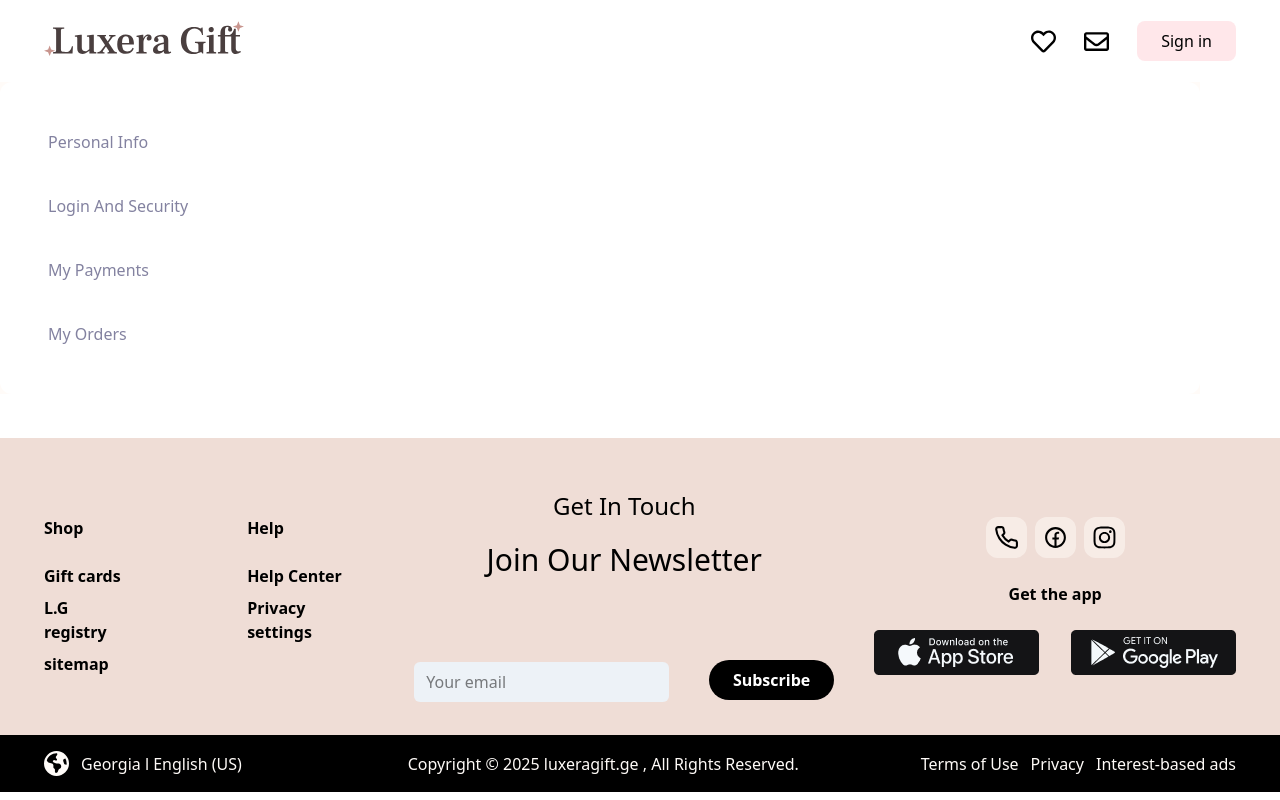
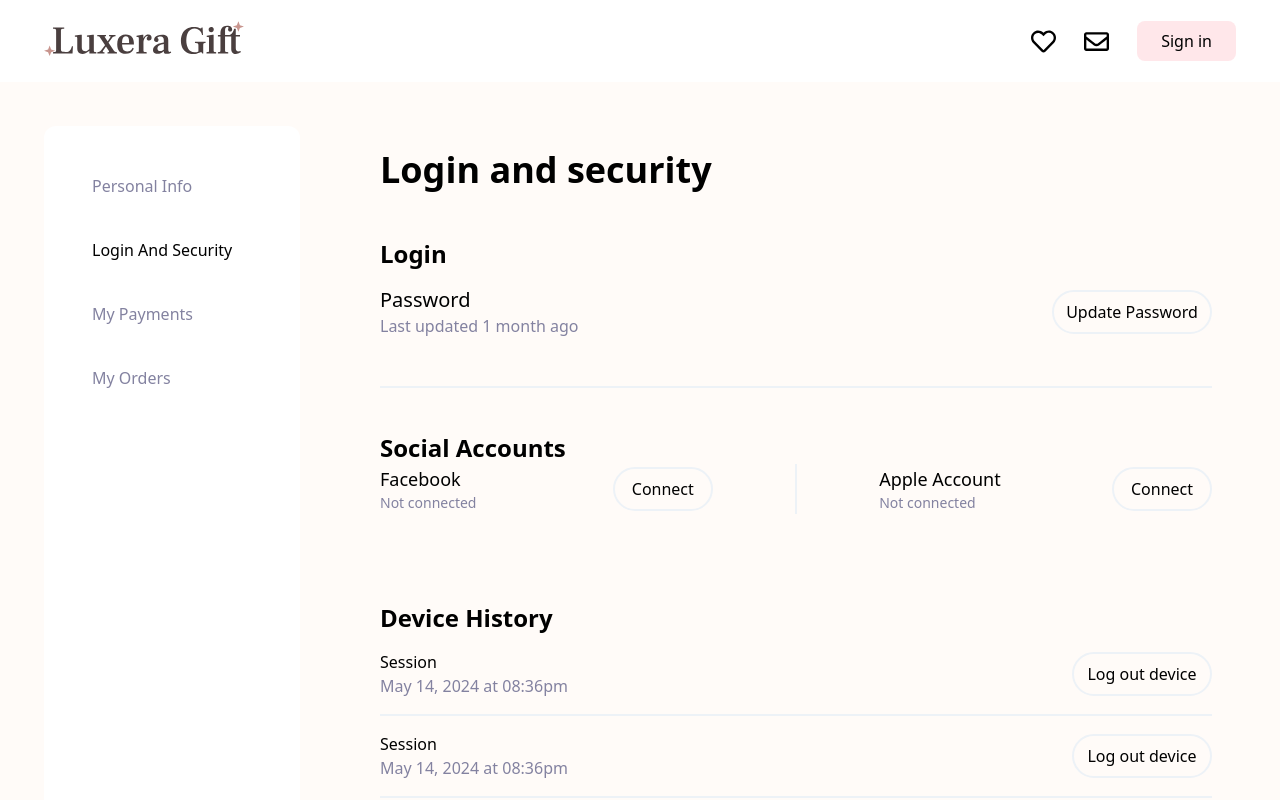
Before and after one commit to GeoLine02/luxera, a Next.js app: page /en/profile in a window 1280 px wide. Both pictures are taken after a click on the element "Login And Security". Shown: the top 800 px of the page. Built offline with nearby package versions, Linux system fonts and the light colour scheme; a web font is replaced by a local one.

Commit message:
style: profile/LoginAndSecurity

```diff
--- a/app/[locale]/profile/components/ProfileSectionSelector.tsx
+++ b/app/[locale]/profile/components/ProfileSectionSelector.tsx
@@ -2,37 +2,44 @@
 
 import { selectSection } from "@/app/store/features/profileSlice";
 import { AppDispatch, RootState } from "@/app/store/store";
+import { ProfileSectionType } from "@/app/types/profile";
+import { profileSectionsData } from "@/data/profile";
 import classNames from "classnames";
+import { useState } from "react";
 import { useDispatch, useSelector } from "react-redux";
 
 const ProfileSectionSelector = () => {
   const dispatch = useDispatch<AppDispatch>();
-
-  const { activeSection, sections } = useSelector(
+  const [sections] = useState<ProfileSectionType[]>(profileSectionsData);
+  const { activeSection } = useSelector(
     (state: RootState) => state.profileReducer
   );
-  console.log(activeSection);
-  const activeSectionStyles = classNames({
-    "text-black": activeSection,
-  });
 
   const handleSelectSection = (sectionAccessorKey: string) => {
     dispatch(selectSection(sectionAccessorKey));
   };
 
   return (
-    <div className="flex flex-col gap-10 p-[48px] bg-white rounded-xl">
+    <div className="flex flex-col gap-10 p-[48px] bg-white rounded-xl w-full max-w-[256px]">
       {sections.map((section) => {
         const { accessorKey, label } = section;
+
+        const sectionClasses = classNames(
+          "flex items-center gap-2 cursor-pointer font-medium",
+          {
+            "text-black": accessorKey === activeSection,
+            "text-medium-gray": accessorKey !== activeSection,
+          }
+        );
 
         return (
           <div
             onClick={() => handleSelectSection(accessorKey)}
-            className={`${activeSectionStyles} flex items-center gap-2 text-medium-gray cursor-pointer`}
+            className={sectionClasses}
             key={accessorKey}
           >
             {/* <Icon /> */}
-            <span className="font-medium">{label}</span>
+            <span>{label}</span>
           </div>
         );
       })}
--- /dev/null
+++ b/app/[locale]/profile/components/sections/Sections.tsx
@@ -0,0 +1,19 @@
+"use client";
+
+import { useSelector } from "react-redux";
+import LoginAndSecurity from "./loginAndSecurity/LoginAndSecurity";
+import { RootState } from "@/app/store/store";
+
+const Sections = () => {
+  const { activeSection } = useSelector(
+    (state: RootState) => state.profileReducer
+  );
+
+  return (
+    <div className="w-full">
+      {activeSection === "loginAndSecurity" && <LoginAndSecurity />}
+    </div>
+  );
+};
+
+export default Sections;
--- /dev/null
+++ b/app/[locale]/profile/components/sections/loginAndSecurity/DeviceHistory.tsx
@@ -0,0 +1,53 @@
+import Button from "@/app/ui/Button";
+
+const DeviceHistory = () => {
+  return (
+    <section className="py-11">
+      <h1 className="text-2xl font-semibold">Device History</h1>
+      <div className="flex items-center justify-between py-4 border-b-2 border-light-gray">
+        <div>
+          <h2 className="font-medium">Session</h2>
+          <p className="text-medium-gray">May 14, 2024 at 08:36pm</p>
+        </div>
+        <Button
+          rounded="full"
+          title="Log out device"
+          type="button"
+          bgColor="transparent"
+          className="py-2 border-2 border-light-gray max-w-[140px] font-medium duration-300 transition-all hover:bg-black hover:text-white hover:border-black"
+          titleColor="black"
+        />
+      </div>
+      <div className="flex items-center justify-between py-4 border-b-2 border-light-gray">
+        <div>
+          <h2 className="font-medium">Session</h2>
+          <p className="text-medium-gray">May 14, 2024 at 08:36pm</p>
+        </div>
+        <Button
+          rounded="full"
+          title="Log out device"
+          type="button"
+          bgColor="transparent"
+          className="py-2 border-2 border-light-gray max-w-[140px] font-medium duration-300 transition-all hover:bg-black hover:text-white hover:border-black"
+          titleColor="black"
+        />
+      </div>
+      <div className="flex items-center justify-between py-4 border-b-2 border-light-gray">
+        <div>
+          <h2 className="font-medium">Session</h2>
+          <p className="text-medium-gray">May 14, 2024 at 08:36pm</p>
+        </div>
+        <Button
+          rounded="full"
+          title="Log out device"
+          type="button"
+          bgColor="transparent"
+          className="py-2 border-2 border-light-gray max-w-[140px] font-medium duration-300 transition-all hover:bg-black hover:text-white hover:border-black"
+          titleColor="black"
+        />
+      </div>
+    </section>
+  );
+};
+
+export default DeviceHistory;
--- /dev/null
+++ b/app/[locale]/profile/components/sections/loginAndSecurity/LoginAndSecurity.tsx
@@ -0,0 +1,16 @@
+import DeviceHistory from "./DeviceHistory";
+import LoginSection from "./LoginSection";
+import SocialAccountsSection from "./SocialAccountsSection";
+
+const LoginAndSecurity = () => {
+  return (
+    <div className="rounded-xl w-full p-6">
+      <h1 className="text-4xl font-bold">Login and security</h1>
+      <LoginSection />
+      <SocialAccountsSection />
+      <DeviceHistory />
+    </div>
+  );
+};
+
+export default LoginAndSecurity;
--- /dev/null
+++ b/app/[locale]/profile/components/sections/loginAndSecurity/LoginSection.tsx
@@ -0,0 +1,25 @@
+import Button from "@/app/ui/Button";
+
+const LoginSection = () => {
+  return (
+    <section className="w-full py-12 border-b-2 border-light-gray">
+      <h2 className="text-2xl font-semibold">Login</h2>
+      <div className="flex items-center justify-between flex-1 mt-4">
+        <div>
+          <h3 className="font-medium text-xl">Password</h3>
+          <span className="text-medium-gray">Last updated 1 month ago</span>
+        </div>
+        <Button
+          rounded="full"
+          title="Update Password"
+          type="button"
+          titleColor="black"
+          bgColor="transparent"
+          className="border-2 border-light-gray py-2 font-medium max-w-[160px] duration-300  transition-all hover:text-white hover:bg-black hover:border-black"
+        />
+      </div>
+    </section>
+  );
+};
+
+export default LoginSection;
--- /dev/null
+++ b/app/[locale]/profile/components/sections/loginAndSecurity/SocialAccountsSection.tsx
@@ -0,0 +1,43 @@
+import Button from "@/app/ui/Button";
+
+const SocialAccountsSection = () => {
+  return (
+    <section className="py-11">
+      <h1 className="text-2xl font-semibold">Social Accounts</h1>
+      <div className="flex items-center justify-between">
+        <div className="flex items-center justify-between w-full max-w-[40%]">
+          <div>
+            <h2 className="text-lg font-medium">Facebook</h2>
+            <p className="text-sm text-medium-gray">Not connected</p>
+          </div>
+          <Button
+            rounded="full"
+            title="Connect"
+            type="button"
+            bgColor="transparent"
+            className="py-2 border-2 border-light-gray max-w-[100px] font-medium duration-300 transition-all hover:bg-black hover:text-white hover:border-black"
+            titleColor="black"
+          />
+        </div>
+        {/* middle line */}
+        <span className="w-[2px] h-[50px] bg-light-gray"></span>
+        <div className="flex items-center justify-between w-full max-w-[40%]">
+          <div>
+            <h2 className="text-lg font-medium">Apple Account</h2>
+            <p className="text-sm text-medium-gray">Not connected</p>
+          </div>
+          <Button
+            rounded="full"
+            title="Connect"
+            type="button"
+            bgColor="transparent"
+            className="py-2 border-2 border-light-gray max-w-[100px] font-medium duration-300 transition-all hover:bg-black hover:text-white hover:border-black"
+            titleColor="black"
+          />
+        </div>
+      </div>
+    </section>
+  );
+};
+
+export default SocialAccountsSection;
--- a/app/[locale]/profile/page.tsx
+++ b/app/[locale]/profile/page.tsx
@@ -1,13 +1,15 @@
 import ProfileSectionSelector from "./components/ProfileSectionSelector";
+import Sections from "./components/sections/Sections";
 
-const page = () => {
+const Profile = () => {
   return (
     <div>
-      <div className="bg-warm-white w-full max-w-[1200px]">
+      <div className="bg-warm-white w-full max-w-[1200px] flex container p-11 gap-14">
         <ProfileSectionSelector />
+        <Sections />
       </div>
     </div>
   );
 };
 
-export default page;
+export default Profile;
--- a/app/store/features/profileSlice.ts
+++ b/app/store/features/profileSlice.ts
@@ -1,16 +1,12 @@
-import { ProfileSectionType } from "@/app/types/profile";
-import { profileSectionsData } from "@/data/profile";
 import { createSlice } from "@reduxjs/toolkit";
 
 interface InitialStateType {
   activeSection: string;
-  sections: ProfileSectionType[];
 }
 
 export const profileSlice = createSlice({
   name: "profile",
   initialState: <InitialStateType>{
-    sections: profileSectionsData,
     activeSection: "personalInfo",
   },
   reducers: {
```
